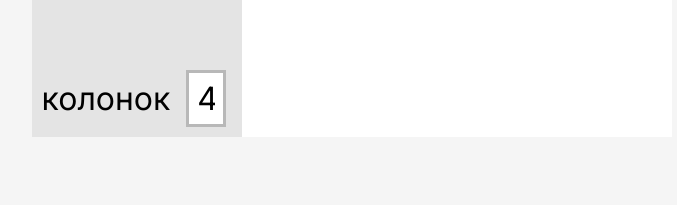
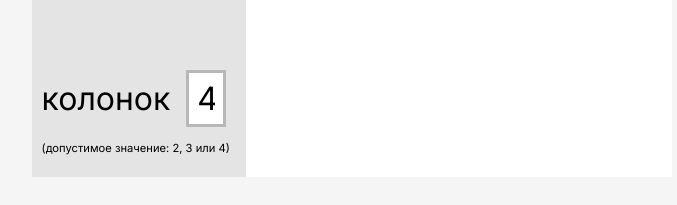
Before and after one commit to DmitryMuzalev/circles-and-squares, a React (Create React App) app: page / in a window 1280 px wide. Both pictures are taken after a click on the element 362 px from the left and 160 px from the top of the page. Shown: the part 713-918 px from the top of the page, without its empty margins (288-965 px from the left). Built offline with nearby package versions, Linux system fonts and the light colour scheme; no server answers.

Commit message:
Changing the ColumnCoutunt component

```diff
--- a/src/components/ColumnCount/ColumnCount.jsx
+++ b/src/components/ColumnCount/ColumnCount.jsx
@@ -10,10 +10,13 @@ function ColumnCount() {
     dispatch(changeNumberColumns(currentValue));
   };
   return (
-    <label className={classes.count}>
-      колонок
-      <input type="text" value={numberColumns} onChange={handleChange} />
-    </label>
+    <div>
+      <label className={classes.count}>
+        колонок
+        <input type="text" value={numberColumns} onChange={handleChange} />
+      </label>
+      <small>(допустимое значение: 2, 3 или 4)</small>
+    </div>
   );
 }
 export { ColumnCount };
--- a/src/components/ColumnCount/ColumnCount.module.scss
+++ b/src/components/ColumnCount/ColumnCount.module.scss
@@ -13,3 +13,7 @@
     border: 3px solid var(--grey-middle);
   }
 }
+
+small {
+  font-size: 0.7rem;
+}
--- a/src/index.scss
+++ b/src/index.scss
@@ -43,7 +43,7 @@ body {
   position: relative;
   overflow: hidden;
   width: 640px;
-  min-height: 800px;
+  min-height: 840px;
   background-color: var(--white);
   padding: 0.5rem 1.5rem 1.25rem;
 }
```
Also changed, not shown: package.json (+7 -1 lines), 1 other file (tests, documents, lock files or other folders).
